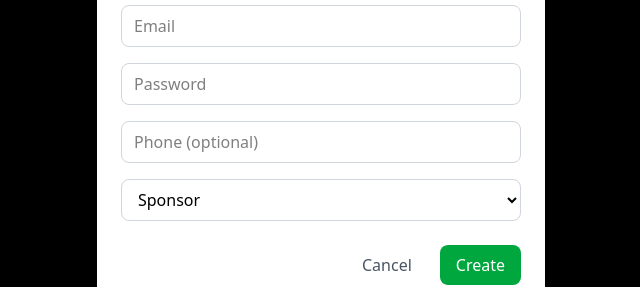
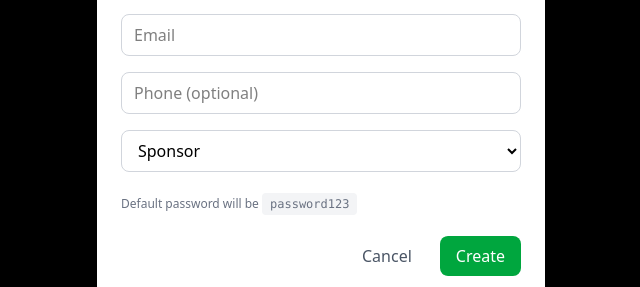
Before and after one commit to sincere-abayo/sponsor-child-bridge-system-front-end, a React (Vite) app: page /admin/users in a window 1280 px wide. Both pictures are taken after typing "Sample" into the empty fields and a click on the button "Create User". Shown: the part 306-593 px from the top of the page, without its empty margins (319-959 px from the left). Built offline with nearby package versions, Linux system fonts and the light colour scheme; no server answers.

Commit message:
Remove password field from AdminUsers component and set a default password for new users. Update form handling to reflect these changes.

```diff
--- a/components/Header.jsx
+++ b/components/Header.jsx
@@ -157,7 +157,6 @@ export default function Header() {
                       tabIndex={0}
                       role="button"
                       onKeyDown={e => { if (e.key === 'Enter') handleNotificationClick(notif) }}
-                      style={notif.data && notif.data.link ? { textDecoration: 'underline', color: '#2563eb' } : {}}
                     >
                       <div className="flex-1">
                         <div className="font-medium text-gray-800 text-sm">{notif.message}</div>
--- a/pages/admin/AdminUsers.jsx
+++ b/pages/admin/AdminUsers.jsx
@@ -14,7 +14,6 @@ export default function AdminUsers() {
   const [formData, setFormData] = useState({
     name: '',
     email: '',
-    password: '',
     phone: '',
     role: 'sponsor'
   })
@@ -52,13 +51,13 @@ export default function AdminUsers() {
           'Content-Type': 'application/json',
           Authorization: `Bearer ${token}`
         },
-        body: JSON.stringify(formData)
+        body: JSON.stringify({ ...formData, password: 'password123' })
       })
 
       if (response.ok) {
         showNotification('User created successfully', 'success')
         setShowCreateModal(false)
-        setFormData({ name: '', email: '', password: '', phone: '', role: 'sponsor' })
+        setFormData({ name: '', email: '', phone: '', role: 'sponsor' })
         loadUsers()
       } else {
         const error = await response.json()
@@ -285,14 +284,6 @@ export default function AdminUsers() {
                     required
                   />
                   <input
-                    type="password"
-                    placeholder="Password"
-                    value={formData.password}
-                    onChange={(e) => setFormData({...formData, password: e.target.value})}
-                    className="w-full px-3 py-2 border border-gray-300 rounded-lg"
-                    required
-                  />
-                  <input
                     type="text"
                     placeholder="Phone (optional)"
                     value={formData.phone}
@@ -309,6 +300,9 @@ export default function AdminUsers() {
                     <option value="sponsee">Sponsee</option>
                     <option value="admin">Admin</option>
                   </select>
+                  <div className="text-xs text-gray-500 mt-2">
+                    Default password will be <span className="font-mono bg-gray-100 px-2 py-1 rounded">password123</span>
+                  </div>
                 </div>
                 <div className="flex justify-end space-x-3 mt-6">
                   <button
```
